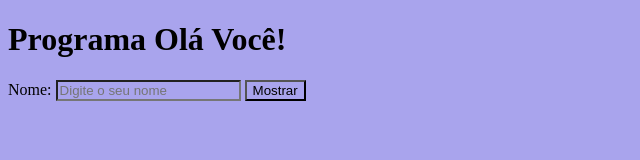
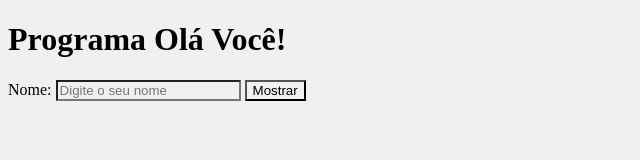
Before and after one commit to Andressa-Madureira/praticas-javascript-book, a plain HTML site: page cap_2/ex2_1.html in a window 1280 px wide. Shown: the whole page, without its empty margins (0-640 px from the left). Drawn offline with Linux system fonts and the light colour scheme.

Commit message:
Ajustando cor e formatação

```diff
--- a/cap_2/ex2_1.html
+++ b/cap_2/ex2_1.html
@@ -1,21 +1,22 @@
 <!DOCTYPE html>
 <html lang="pt-BR">
   <head>
-    <meta charset="UTF-8">
-    <meta name="viewport" content="width=device-width, initial-scale=1.0">
+    <meta charset="UTF-8" />
+    <meta name="viewport" content="width=device-width, initial-scale=1.0" />
     <title>Document</title>
     <style>
-        *{
-            background:rgb(169, 164, 237);
+      * {
+        background: rgb(240, 240, 240);
       }
     </style>
   </head>
   <body>
     <h1>Programa Olá Você!</h1>
     <form>
-        <p>Nome:
-        <input type="text" id="inNome" placeholder="Digite o seu nome">
-        <input type="submit"  value="Mostrar">
+      <p>
+        Nome:
+        <input type="text" id="inNome" placeholder="Digite o seu nome" />
+        <input type="submit" value="Mostrar" />
       </p>
     </form>
     <h3></h3>
```
Also changed, not shown: cap_2/script.js (+11 -14 lines). Lines whose indentation alone changed are shown as unchanged.
